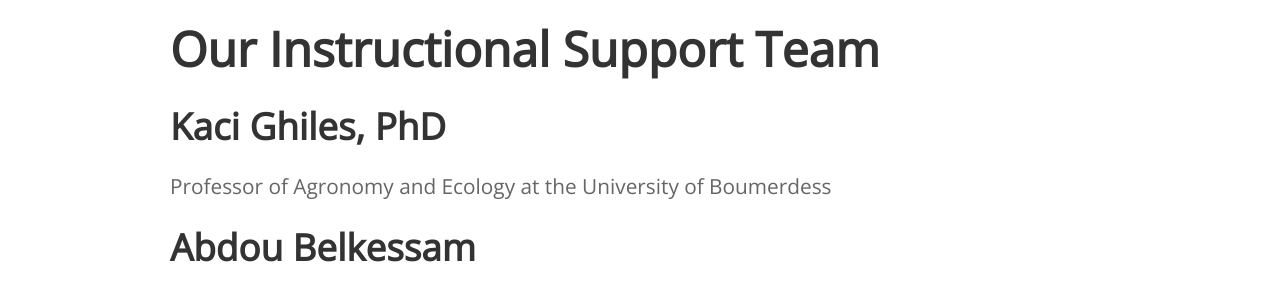
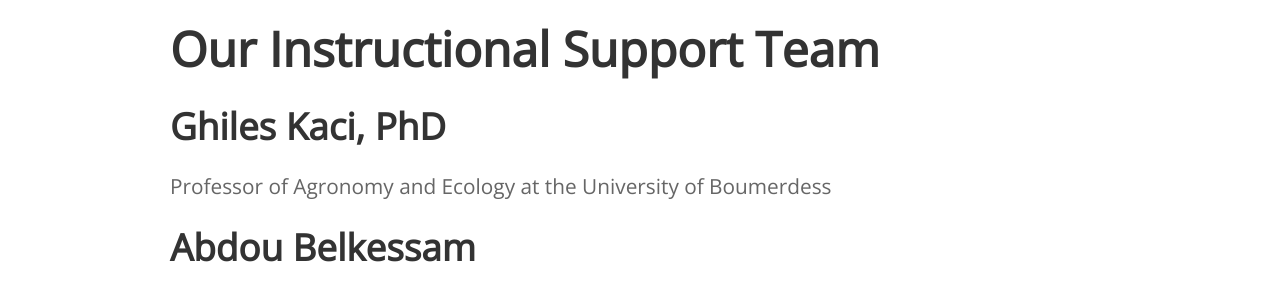
Before and after one commit to OpenClimateScience/OpenClimateScience.github.io, a Jekyll site: the page built from team.md, in a window 1280 px wide. Shown: the part 1594-1886 px from the top of the page. Built offline with Jekyll 4.4.1, drawn with Linux system fonts in a browser that asks for light colours; nearby versions of some CDN libraries.

Commit message:
Corrected issue with team member's name

```diff
--- a/team.md
+++ b/team.md
@@ -49,7 +49,7 @@ permalink: /team
 
 <div class="container" style="padding-top:50px;">
 	<h1 class="editable">Our Instructional Support Team</h1>
-	<h2 class="team">Kaci Ghiles, PhD</h2>
+	<h2 class="team">Ghiles Kaci, PhD</h2>
 	<p>Professor of Agronomy and Ecology at the University of Boumerdess</p>
 	<h2 class="team">Abdou Belkessam</h2>
 	<p>PhD student in Hydrology at École Nationale Supérieure Agronomique, Algiers, Algeria</p>
```
